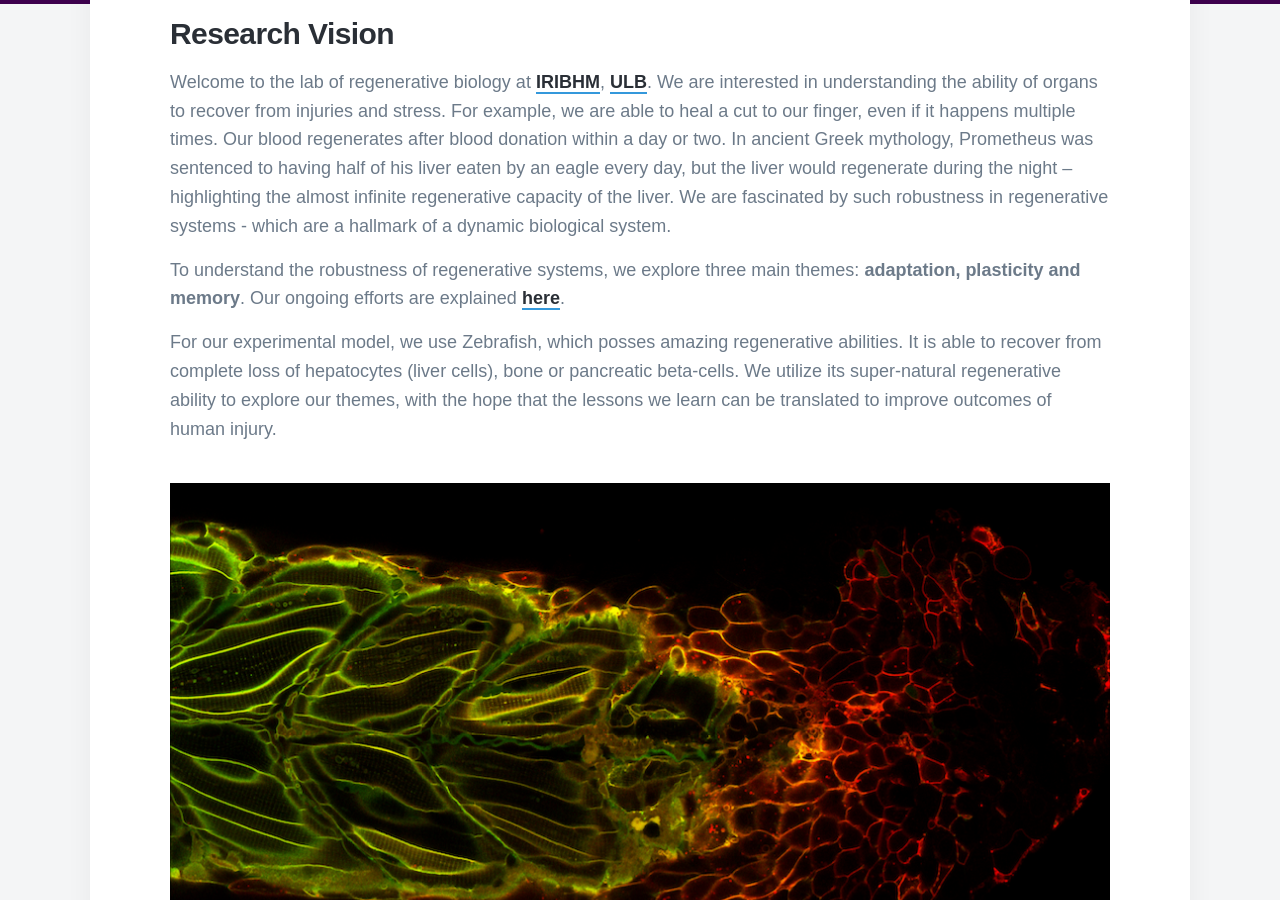
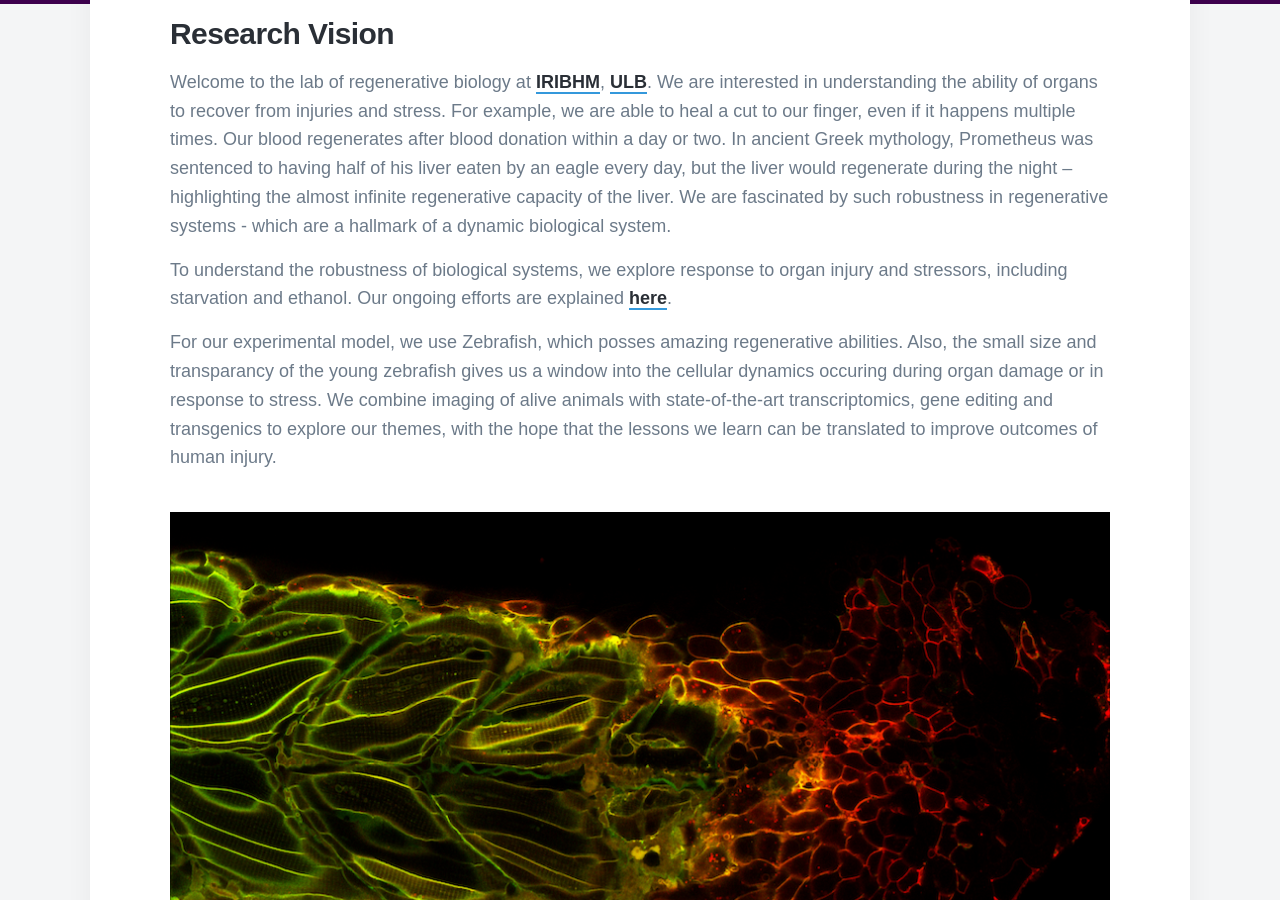
Before and after one commit to sumeetpalsingh/sumeetpalsingh.github.io, a Jekyll site: the page built from index.html, in a window 1280 px wide and 900 px high, scrolled down 632 px. Built offline with Jekyll 4.4.1, drawn with Linux system fonts in a browser that asks for light colours; nearby versions of some CDN libraries; some web fonts are replaced.

Commit message:
Update index.html

```diff
--- a/index.html
+++ b/index.html
@@ -36,11 +36,11 @@ featured_image: /images/covers/Regeneratorstein.jpg
             </p>
 
             <p>
-            To understand the robustness of regenerative systems, we explore three main themes: <b>adaptation, plasticity and memory</b>. Our ongoing efforts are explained <a target="_self" href="https://sumeetpalsingh.github.io/research">here</a>.
+            To understand the robustness of biological systems, we explore response to organ injury and stressors, including starvation and ethanol. Our ongoing efforts are explained <a target="_self" href="https://sumeetpalsingh.github.io/research">here</a>.
             </p>
 
             <p>
-            For our experimental model, we use Zebrafish, which posses amazing regenerative abilities. It is able to recover from complete loss of hepatocytes (liver cells), bone or pancreatic beta-cells. We utilize its super-natural regenerative ability to explore our themes, with the hope that the lessons we learn can be translated to improve outcomes of human injury.
+            For our experimental model, we use Zebrafish, which posses amazing regenerative abilities. Also, the small size and transparancy of the young zebrafish gives us a window into the cellular dynamics occuring during organ damage or in response to stress. We combine imaging of alive animals with state-of-the-art transcriptomics, gene editing and transgenics to explore our themes, with the hope that the lessons we learn can be translated to improve outcomes of human injury.
             </p>
 
             <div class="gallery" data-columns="1">
```
